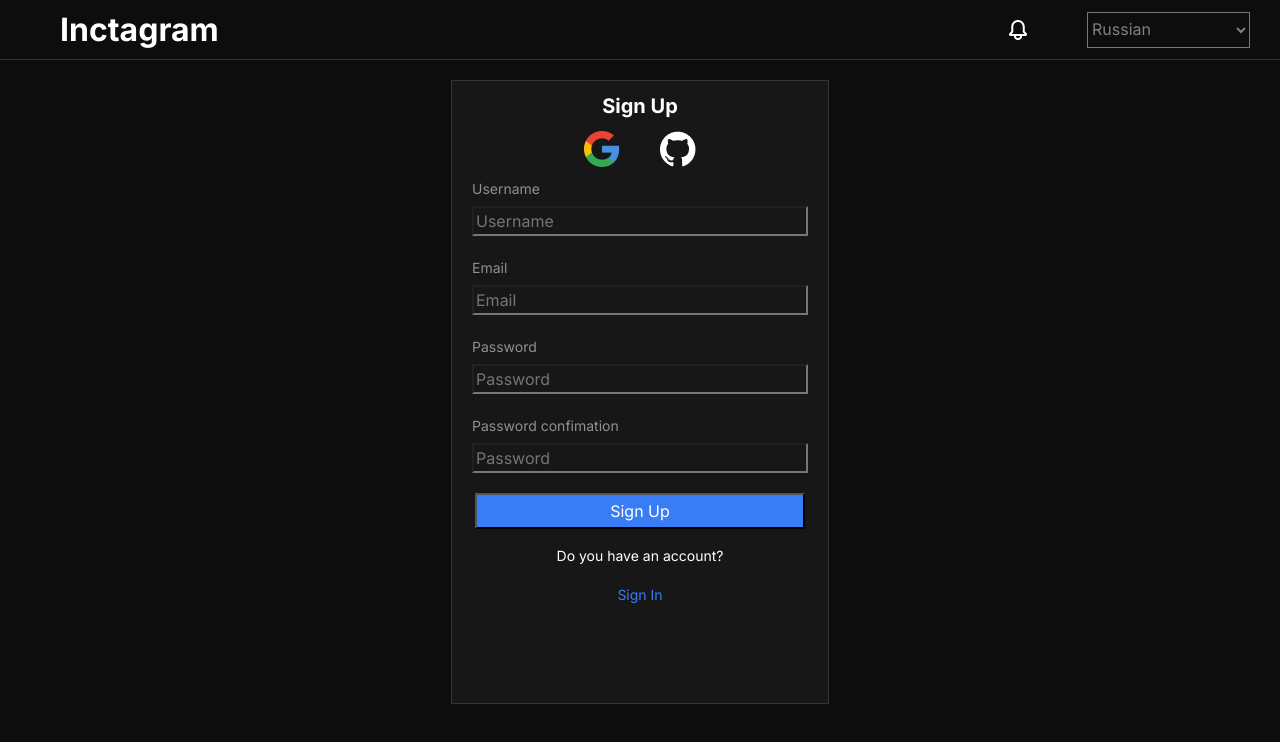
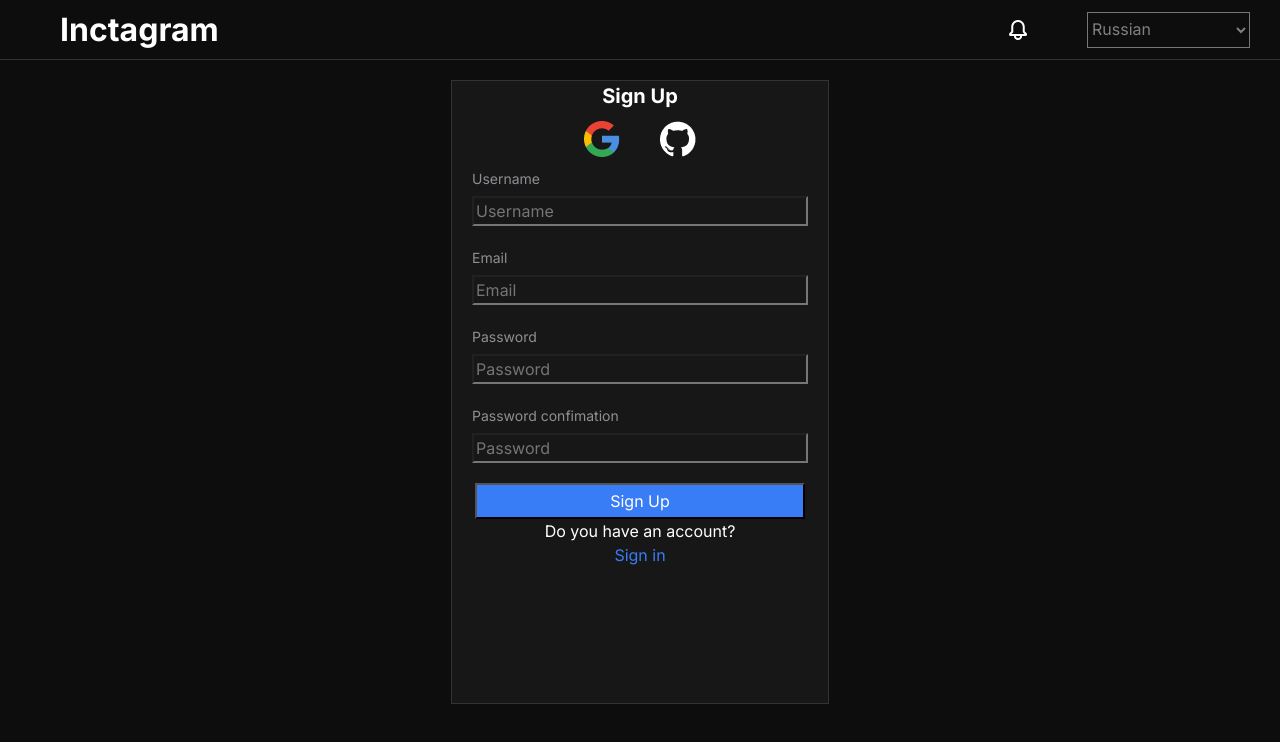
Before and after one commit to alexsharich/test, a Next.js app: page /signUp in a window 1280 px wide. Shown: the top 742 px of the page. Built offline with nearby package versions, Linux system fonts and the light colour scheme.

Commit message:
refactor: add components

```diff
--- a/app/signUp/SignUp.module.css
+++ b/app/signUp/SignUp.module.css
@@ -18,30 +18,11 @@
     text-align: start;
     margin-bottom: 5px;
 }
-.links {
-    display: flex;
-    flex-direction: row;
-    justify-content: center;
-    margin: 10px 0;
-}
-.links img:first-child{
-    margin-right: 40px;
-}
-.signUpTitle {
-    color: white;
-    font-size: 20px;
-    margin-top: 10px;
-}
+
+
 .signUpButton {
     background-color: #397DF6;
     width: 330px;
     height: 36px;
     color: white;
 }
-.signUpModal h3 {
-    font-size: 14px;
-    font-weight: 400;
-    line-height: 24px;
-    color: white;
-    margin: 15px;
-}
--- a/app/signUp/page.tsx
+++ b/app/signUp/page.tsx
@@ -1,13 +1,12 @@
 import Link from 'next/link';
 import style from './SignUp.module.css';
+import { Text } from '@/components/text/Text';
+import { Links } from '@/components/links/Links';
 const SignUp = () => {
     return (
         <div className={style.signUpModal}>
-            <h1 className={style.signUpTitle}>Sign Up</h1>
-            <div className={style.links}>
-                <img src="/assets/google.png" alt="Sign up with google" width={36} height={36} />
-                <img src="/assets/gitHub.png" alt="Sign up with gitHub" width={36} height={36} />
-            </div>
+            <Text text="Sign Up" size="20" weight="700" />
+            <Links />
             <form className={style.signUpForm} action="">
                 <div className={style.labelInputBlock}>
                     <label htmlFor="">Username</label>
@@ -44,9 +43,9 @@ const SignUp = () => {
                 </div>
                 <button className={style.signUpButton}>Sign Up</button>
             </form>
-            <h3 className={style.signUpQuestion}>Do you have an account?</h3>
+            <Text text="Do you have an account?" />
             <Link href={'/signIn'}>
-                <h3 style={{ color: '#397DF6' }}>Sign In</h3>
+                <Text text="Sign in" color="#397DF6" />
             </Link>
         </div>
     );
--- /dev/null
+++ b/components/links/Links.module.css
@@ -0,0 +1,9 @@
+.links {
+    display: flex;
+    flex-direction: row;
+    justify-content: center;
+    margin: 10px 0;
+}
+.links img:first-child{
+    margin-right: 40px;
+}
--- /dev/null
+++ b/components/links/Links.tsx
@@ -0,0 +1,11 @@
+import Image from 'next/image';
+import style from './Links.module.css';
+
+export const Links = () => {
+    return (
+        <div className={style.links}>
+            <Image src="/assets/google.png" alt="Sign up with google" width={36} height={36} />
+            <Image src="/assets/gitHub.png" alt="Sign up with gitHub" width={36} height={36} />
+        </div>
+    );
+};
--- /dev/null
+++ b/components/text/Text.tsx
@@ -0,0 +1,11 @@
+type TextPropsType = {
+    text: string;
+    size?: string;
+    weight?: string;
+    color?: string;
+};
+
+export const Text = (props: TextPropsType) => {
+    const { text, size = '16', weight = '400', color = 'white' } = props;
+    return <p style={{ fontSize: `${size}px`, fontWeight: weight, color: color }}>{text}</p>;
+};
--- a/package.json
+++ b/package.json
@@ -9,6 +9,7 @@
     "lint": "next lint"
   },
   "dependencies": {
+    "@reduxjs/toolkit": "^1.9.5",
     "@types/node": "20.4.2",
     "@types/react": "18.2.15",
     "@types/react-dom": "18.2.7",
@@ -17,6 +18,7 @@
     "next": "13.4.11",
     "react": "18.2.0",
     "react-dom": "18.2.0",
+    "react-redux": "^8.1.1",
     "typescript": "5.1.6"
   }
 }
```
Also changed, not shown: app/signIn/SignIn.module.css (+0 -23 lines), app/signIn/page.tsx (+18 -32 lines), components/congratulations/Congratulations.tsx (+21 -11 lines), 1 other file (tests, documents, lock files or other folders).
